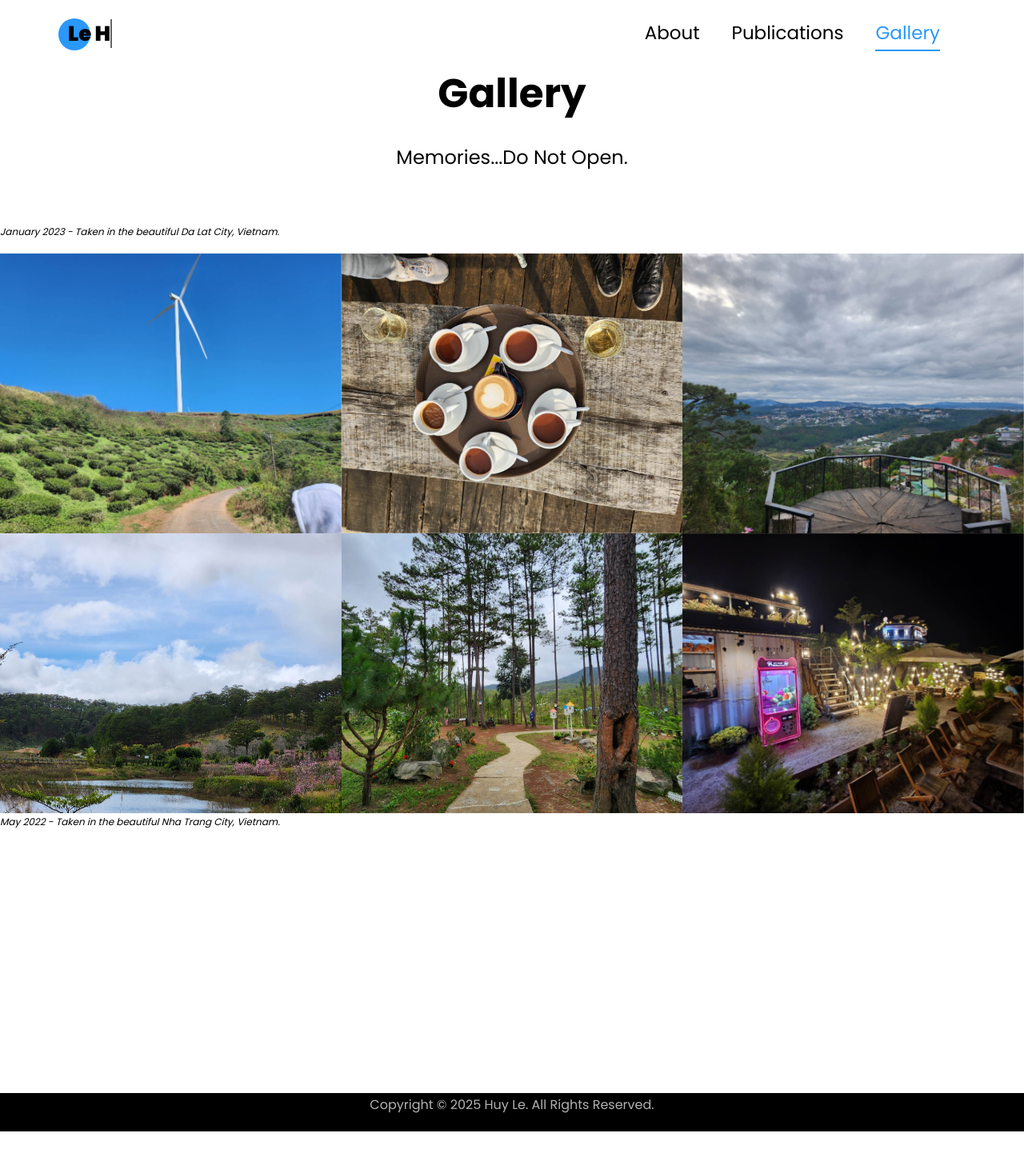
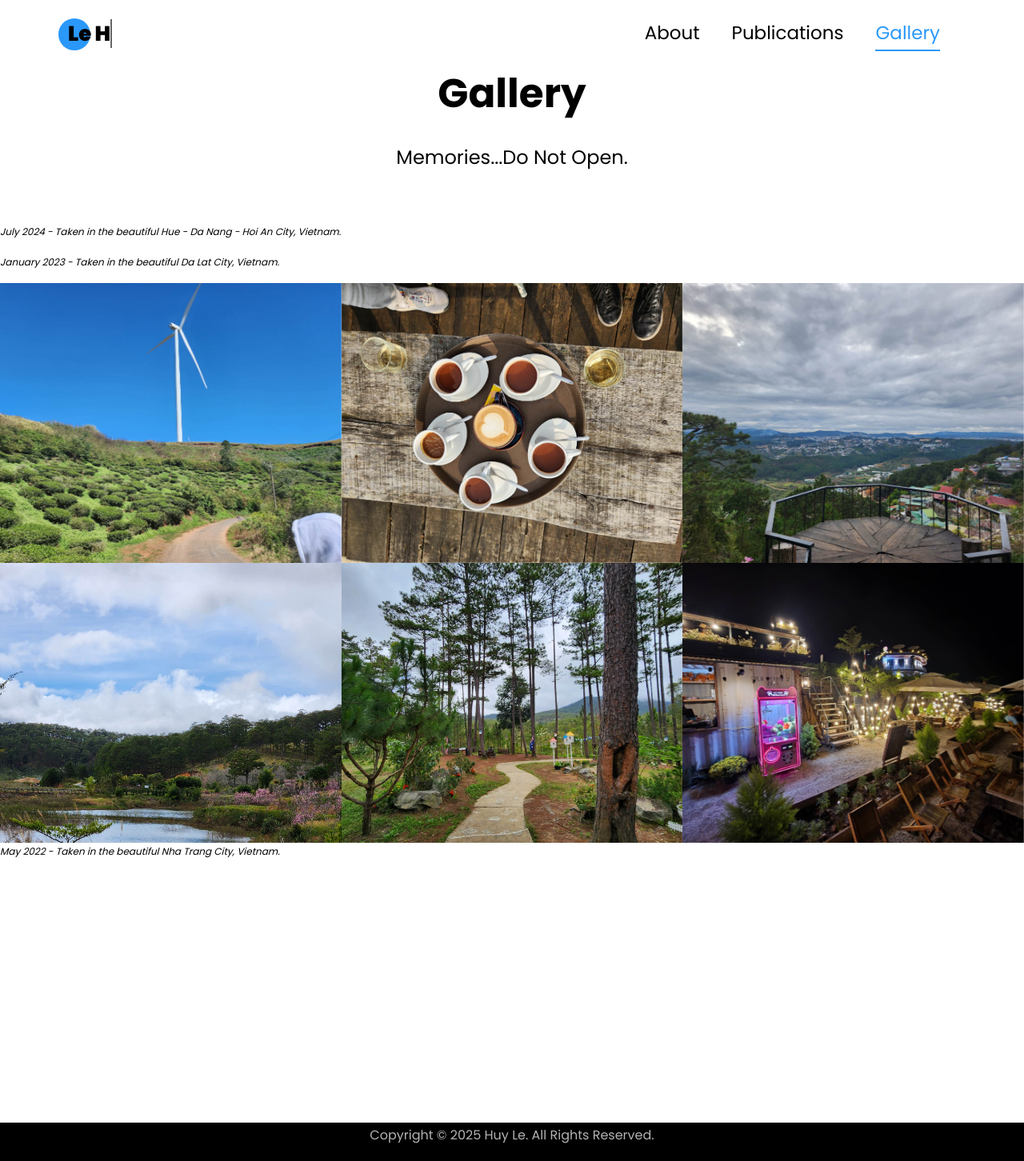
Before and after one commit to lehuy1611/lehuy1611.github.io, a Jekyll site: the page gallery.html, which Jekyll copies as it is, in a window 1280 px wide. Shown: the whole page at 80% size. Built offline with Jekyll 4.4.1, drawn with Linux system fonts in a browser that asks for light colours; a style sheet for code colours, icons or effects is not loaded; before the commit the page ends 1415 px from its top, so only the background shows below that; grey boxes are pictures that could not be loaded.

Commit message:
update images

```diff
--- a/gallery.html
+++ b/gallery.html
@@ -62,6 +62,11 @@
 					<p><h4>Memories...Do Not Open.</h4></p>
 				</div>
 			</div>
+
+			<p style="color: #000; font-size: 12px; text-align: left;">
+				<i>July 2024 - Taken in the beautiful Hue - Da Nang - Hoi An City, Vietnam.</i>
+			</p>
+
 			<p style="color: #000; font-size: 12px; text-align: left;">
 				<i>January 2023 - Taken in the beautiful Da Lat City, Vietnam.</i>
 			</p>
```
